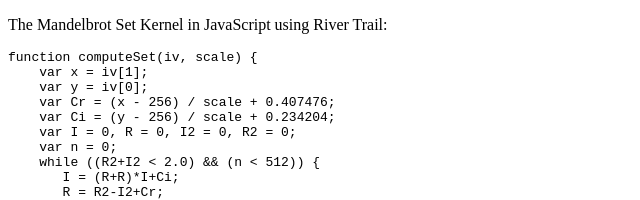
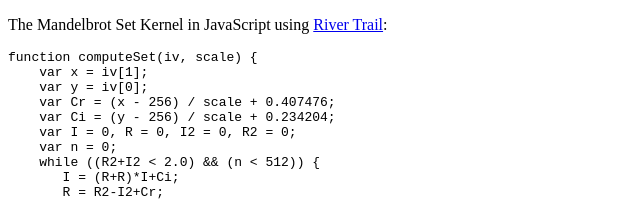
Before and after one commit to IntelLabs/RiverTrail, a plain HTML site: page examples/mandelbrot/mandelbrot.html in a window 1280 px wide. Shown: the part 578-778 px from the top of the page, 0-640 px from the left. Drawn offline with Linux system fonts and the light colour scheme.

Commit message:
Added a link to the River Trail homepage to the mandelbrot example

```diff
--- a/examples/mandelbrot/mandelbrot.html
+++ b/examples/mandelbrot/mandelbrot.html
@@ -46,7 +46,7 @@
   <body onload="render();">
     <h1>RiverTrail Mandelbrot Set Demo</h1>
     <p><canvas id="canvas" width="512" height="512"></canvas></p>
-    <p>The Mandelbrot Set Kernel in JavaScript using River Trail:
+    <p>The Mandelbrot Set Kernel in JavaScript using <a href="http://github.com/RiverTrail/RiverTrail/wiki">River Trail</a>:
 <pre>function computeSet(iv, scale) {
     var x = iv[1];
     var y = iv[0];
```
